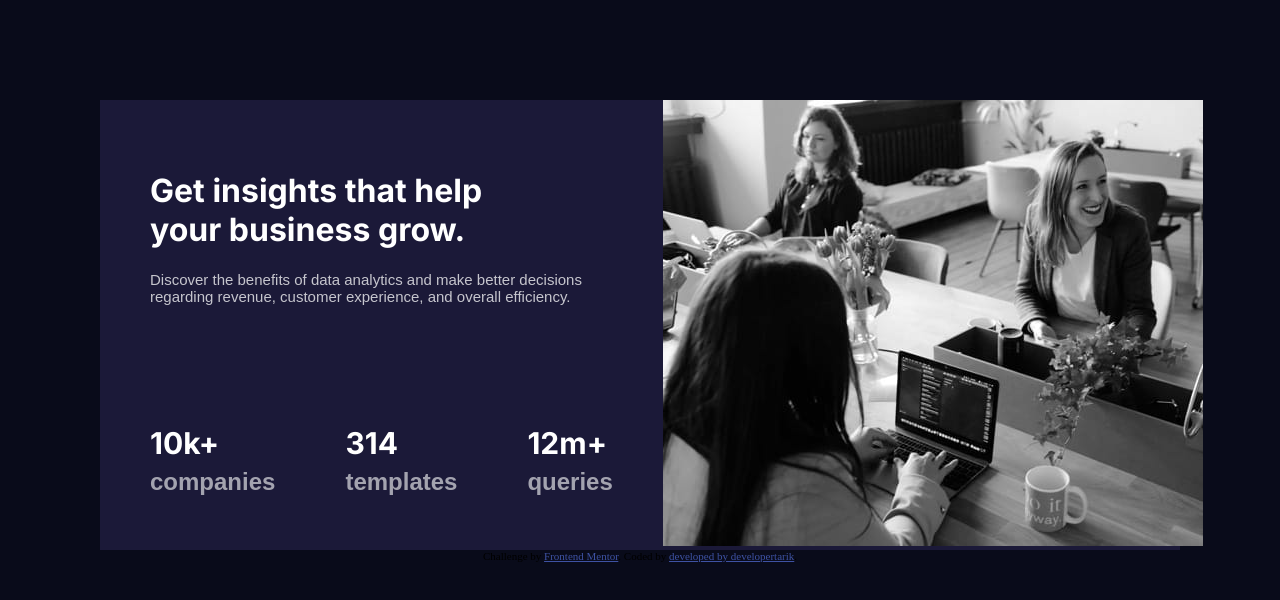
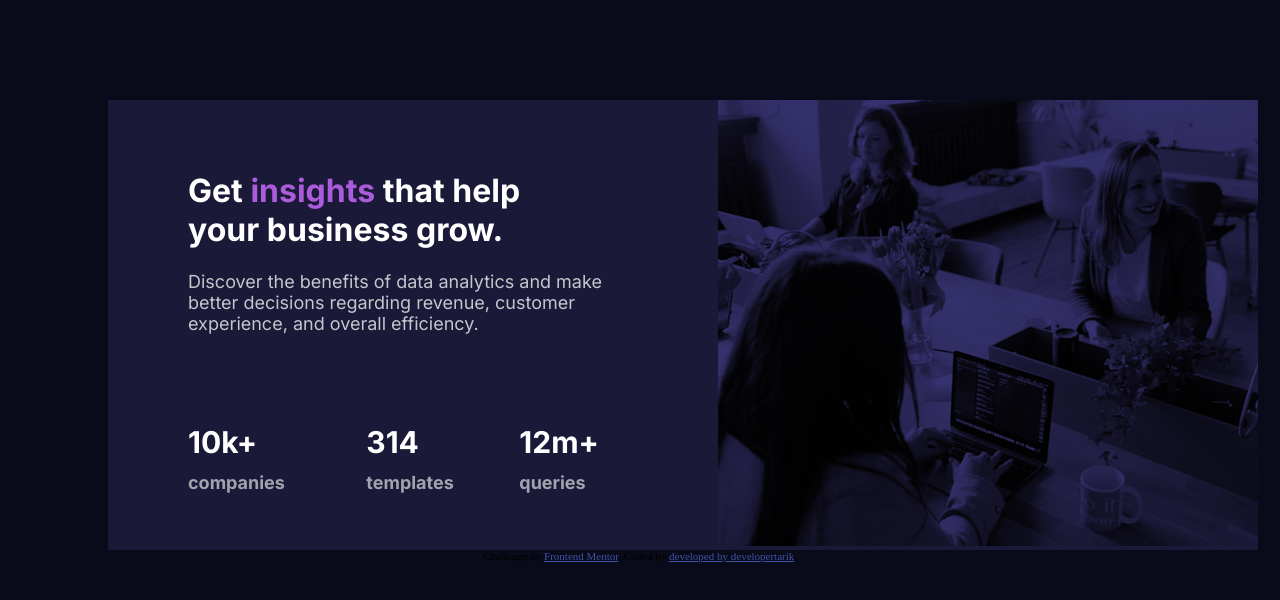
Before and after one commit to developertarik/stats-preview_card-component_remastered, a plain HTML site: page index.html in a window 1280 px wide. Drawn offline with Linux system fonts and the light colour scheme.

Commit message:
add overlay and add styles

```diff
--- a/index.html
+++ b/index.html
@@ -22,7 +22,7 @@
     <div class="top-container">
       <h1 class="top-container-header">Get <span class="header-span"> insights</span> that help <br> your business grow.</h1>
 
-   <p class="top-container-paragraph">Discover the benefits of data analytics and make better decisions regarding revenue, customer
+   <p class="top-container-paragraph">Discover the benefits of data analytics and  make <br> better decisions regarding revenue, customer <br>
     experience, and overall efficiency.</p>
 
     </div>
@@ -36,7 +36,7 @@
   </div>
   <div class="container-1">
     <div class="left-container">
-      <img src="./images/image-header-desktop.jpg" alt="image-header-desktop">
+      <img class="left-image" src="./images/image-header-desktop.jpg" alt="image-header-desktop">
     </div>
 
   </div>
--- a/styles/style.css
+++ b/styles/style.css
@@ -3,14 +3,15 @@
 
 body{
     background-color:hsl(233, 47%, 7%);
-    margin: 0;
-    padding: 0;
+
     font-size: 15px;
+    box-sizing: border-box;
 }
 /*container card*/
 .flex-card-container{
     background-color:hsl(244, 38%, 16%) ;
     display:flex;
+    width:1150px;
     margin-left: 100px;
     margin-right: 100px;
     margin-top: 100px;
@@ -21,7 +22,7 @@ body{
     flex-direction: column;
 }
  .top-c{
-    padding-left: 50px;
+    padding-left: 80px;
     padding-right:50px;
     padding-top:50px;
 }
@@ -31,8 +32,8 @@ body{
 .bottom-container{
 display:flex;
 flex-direction: row;
-gap:70px;
-align-items: flex-end;
+gap:10px;
+
 }
 /*header*/
 .top-container-header{
@@ -44,14 +45,25 @@ align-items: flex-end;
   color:white;
   font-family: "Inter",sans-serif;
 }
+.header-span{
+    color:hsl(277, 64%, 61%)    ;
+}
 /*paragraph*/
 .top-container-paragraph{
    color: hsla(0, 0%, 100%, 0.75);
-   margin-bottom: 100px;
-   font-family: "Lexend-Deca",sans-serif;
+   margin-bottom: 70px;
+   font-family: "Inter",sans-serif;
+   font-size: large;
 }
 .container-bottom-paragraph{
     color:hsla(0, 0%, 100%, 0.6);
-    font-family: "Lexend-Deca",sans-serif;
-    font-size: x-large;
+    font-family: "Inter",sans-serif;
+    font-size: large;
+
 }
+
+/*img*/
+.left-image{
+background-color:hsl(277, 64%, 61%);
+mix-blend-mode:overlay;
+}
```
